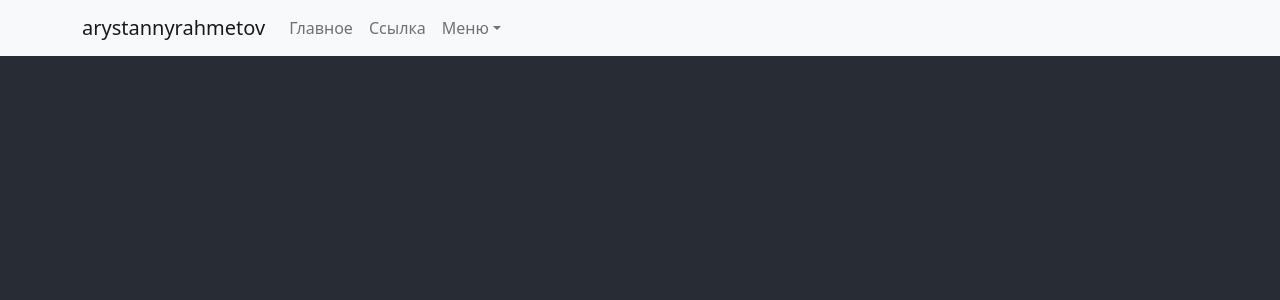
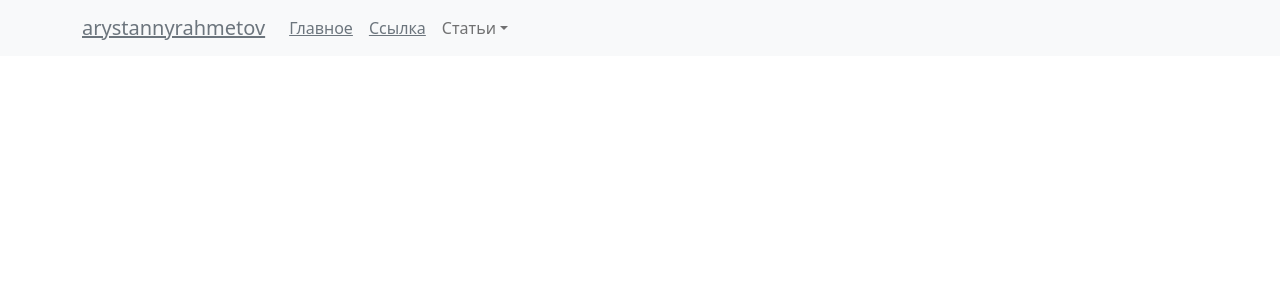
Before and after one commit to arystannyrahmetov/profile, a React (Create React App) app: page / in a window 1280 px wide. Shown: the top 300 px of the page. Built offline with nearby package versions, Linux system fonts and the light colour scheme.

Commit message:
Editor & Routes added

```diff
--- a/package.json
+++ b/package.json
@@ -5,6 +5,8 @@
   "homepage": "https://arystannyrahmetov.github.io/profile",
   "dependencies": {
     "-": "^0.0.1",
+    "@ckeditor/ckeditor5-build-decoupled-document": "^35.0.1",
+    "@ckeditor/ckeditor5-react": "^5.0.2",
     "@testing-library/jest-dom": "^5.16.4",
     "@testing-library/react": "^13.2.0",
     "@testing-library/user-event": "^13.5.0",
@@ -13,6 +15,7 @@
     "react": "^18.1.0",
     "react-bootstrap": "^2.4.0",
     "react-dom": "^18.1.0",
+    "react-router-dom": "^6.3.0",
     "react-scripts": "5.0.1",
     "save-dev": "^0.0.1-security",
     "web-vitals": "^2.1.4"
--- a/src/App.js
+++ b/src/App.js
@@ -7,10 +7,7 @@ function App() {
       <>
           <TopMenu/>
           <div className="App">
-          <header className="App-header">
-
-          </header>
-        </div>
+          </div>
       </>
   );
 }
--- /dev/null
+++ b/src/components/Articles/ArticleEditor.js
@@ -0,0 +1,13 @@
+import EditorComponent from "../Functional/Editor";
+import TopMenu from "../TopMenu";
+
+function ArticleEditor() {
+  return (
+    <div className="ArticleEditor">
+        <TopMenu/>
+        <EditorComponent/>
+    </div>
+  );
+}
+
+export default ArticleEditor;
--- /dev/null
+++ b/src/components/Articles/Articles.js
@@ -0,0 +1,15 @@
+import React from 'react';
+import TopMenu from "../TopMenu";
+
+function Articles() {
+    return (
+        <div className="Articles">
+            <TopMenu/>
+            <div className="Articles-content">
+                <h1>Articles</h1>
+            </div>
+        </div>
+    );
+}
+
+export default Articles;
--- /dev/null
+++ b/src/components/Functional/Editor.js
@@ -0,0 +1,39 @@
+import React from "react";
+import {CKEditor} from '@ckeditor/ckeditor5-react';
+import DecoupledEditor from '@ckeditor/ckeditor5-build-decoupled-document';
+import '../../styles/Editor.css';
+
+function EditorComponent() {
+    const [editorData, setEditorData] = React.useState('Type your text here');
+
+    let Editor = null;
+
+    return (
+        <div className={'Editor'}>
+            <CKEditor
+                onReady={ editor => {
+                    console.log( 'Editor is ready to use!', editor );
+                    editor.ui.getEditableElement().parentElement.insertBefore(
+                        editor.ui.view.toolbar.element,
+                        editor.ui.getEditableElement()
+                    );
+
+                    Editor = editor;
+                } }
+                onError={ ( error, { willEditorRestart } ) => {
+                    if ( willEditorRestart ) {
+                        Editor.ui.view.toolbar.element.remove();
+                    }
+                } }
+                onChange={ ( event, editor ) => {
+                    console.log( { event, editor } );
+                    setEditorData(editor.getData());
+                } }
+                editor={ DecoupledEditor }
+                data={ editorData }
+            />
+        </div>
+    )
+}
+
+export default EditorComponent;
--- a/src/components/TopMenu.js
+++ b/src/components/TopMenu.js
@@ -1,22 +1,31 @@
 import {Navbar, Nav, NavDropdown, Container} from 'react-bootstrap';
+import {Link} from "react-router-dom";
 
 function TopMenu() {
 
     return(
         <Navbar bg="light" expand="lg">
             <Container>
-                <Navbar.Brand href="#home">arystannyrahmetov</Navbar.Brand>
+                <Navbar.Brand>
+                    <Link to="/" className="link-secondary">arystannyrahmetov</Link>
+                </Navbar.Brand>
                 <Navbar.Toggle aria-controls="basic-navbar-nav" />
                 <Navbar.Collapse id="basic-navbar-nav">
                     <Nav className="me-auto">
-                        <Nav.Link href="#home">Главное</Nav.Link>
-                        <Nav.Link href="#link">Ссылка</Nav.Link>
-                        <NavDropdown title="Меню" id="basic-nav-dropdown">
-                            <NavDropdown.Item href="#action/3.1">Пункт 1</NavDropdown.Item>
-                            <NavDropdown.Item href="#action/3.2">Пункт 2</NavDropdown.Item>
-                            <NavDropdown.Item href="#action/3.3">Пункт 3</NavDropdown.Item>
+                        <Nav.Link>
+                            <Link to="/" className="link-secondary">Главное</Link>
+                        </Nav.Link>
+                        <Nav.Link>
+                            <Link to="/" className="link-secondary">Ссылка</Link>
+                        </Nav.Link>
+                        <NavDropdown title="Статьи" id="basic-nav-dropdown">
+                            <NavDropdown.Item>
+                                <Link to="/articles" className="link-secondary">Статьи</Link>
+                            </NavDropdown.Item>
                             <NavDropdown.Divider />
-                            <NavDropdown.Item href="#action/3.4">Пункт 4</NavDropdown.Item>
+                            <NavDropdown.Item>
+                                <Link to={'/write_article'} className="link-secondary">Написать статью</Link>
+                            </NavDropdown.Item>
                         </NavDropdown>
                     </Nav>
                 </Navbar.Collapse>
--- a/src/index.js
+++ b/src/index.js
@@ -1,13 +1,30 @@
 import React from 'react';
 import ReactDOM from 'react-dom/client';
+import { BrowserRouter, Routes, Route } from 'react-router-dom';
 import './index.css';
 import App from './App';
+import ArticleEditor from './components/Articles/ArticleEditor';
 import reportWebVitals from './reportWebVitals';
+import Articles from "./components/Articles/Articles";
 
 const root = ReactDOM.createRoot(document.getElementById('root'));
 root.render(
   <React.StrictMode>
-    <App />
+      <BrowserRouter>
+          <Routes>
+              <Route path="/" element={<App />} />
+              <Route path="/write_article" element={<ArticleEditor />} />
+              <Route path="/articles" element={<Articles />} />
+              <Route
+                  path="*"
+                  element={
+                      <main style={{ padding: "1rem" }}>
+                          <p>There's nothing here!</p>
+                      </main>
+                  }
+              />
+          </Routes>
+      </BrowserRouter>
   </React.StrictMode>
 );
 
--- /dev/null
+++ b/src/styles/Editor.css
@@ -0,0 +1,8 @@
+.Editor {
+    display: flex;
+    justify-content: center;
+    align-items: center;
+    flex-direction: column;
+    height: 100%;
+    padding: 5%;
+}
```
Also changed, not shown: 1 other file (tests, documents, lock files or other folders).
